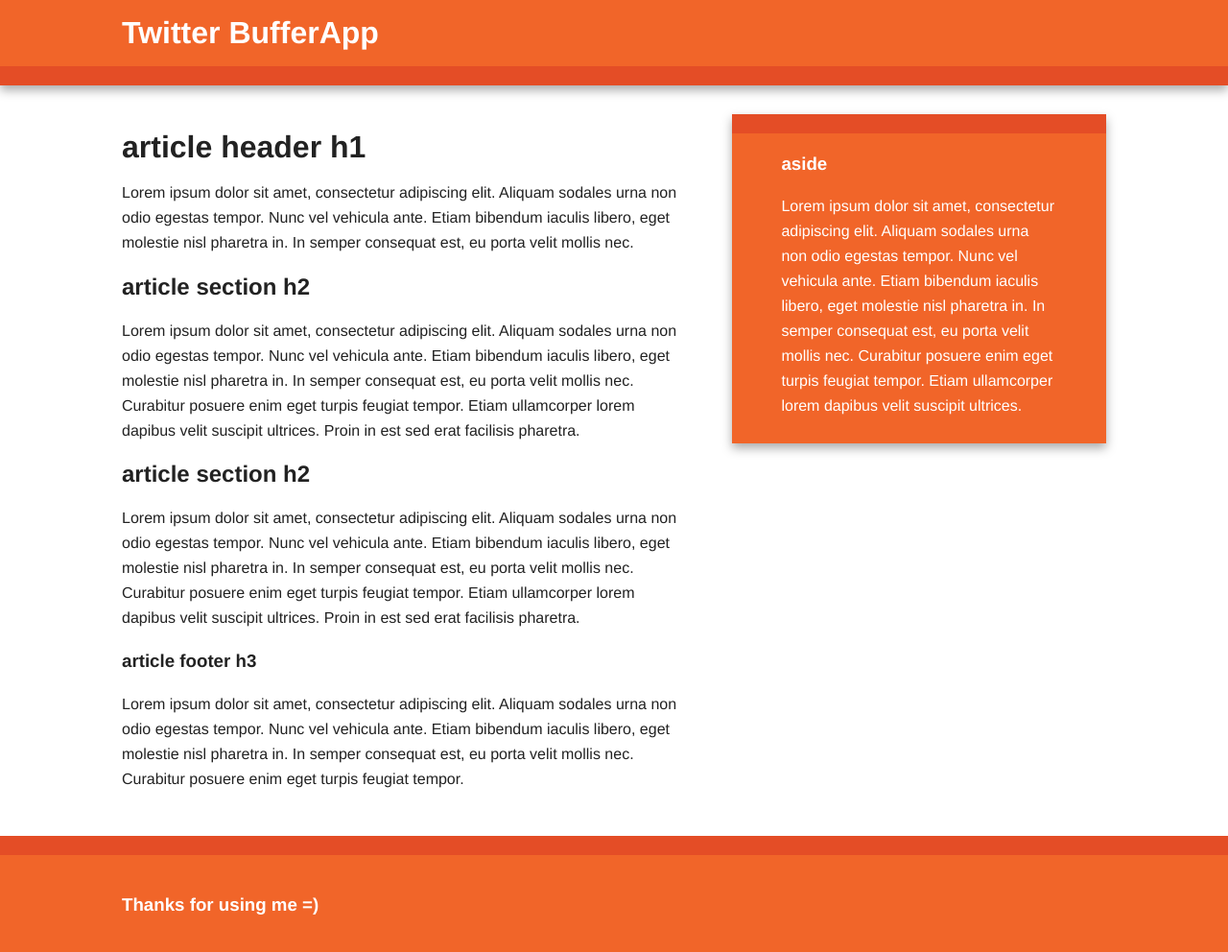
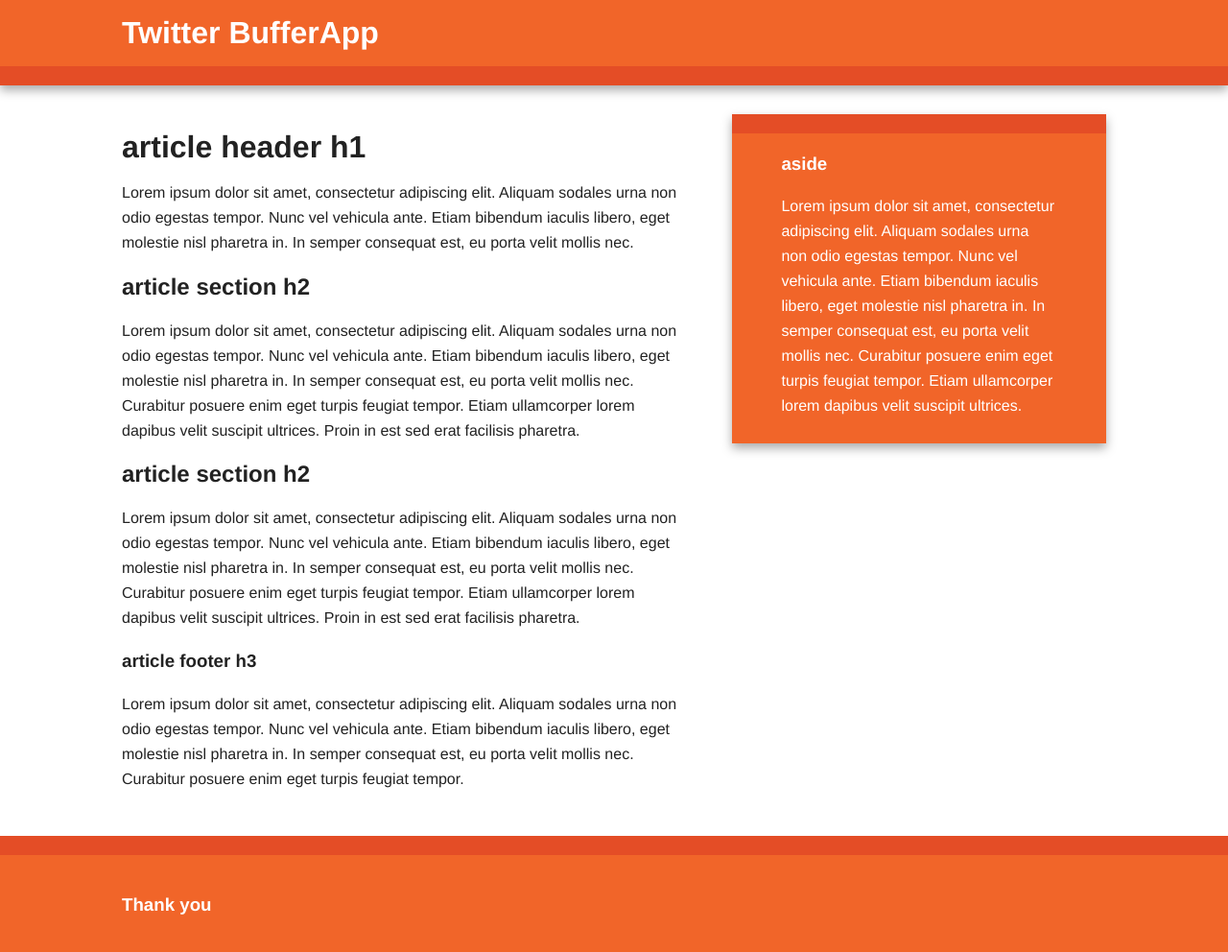
Before and after one commit to twitterbuffer/twitterbuffer.github.io, a plain HTML site: page index.html in a window 1280 px wide. Shown: the whole page at 96% size. Drawn offline with nearby package versions, Linux system fonts and the light colour scheme.

Commit message:
Minor text change

```diff
--- a/index.html
+++ b/index.html
@@ -58,7 +58,7 @@
 
         <div class="footer-container">
             <footer class="wrapper">
-                <h3>Thanks for using me =)</h3>
+                <h3>Thank you</h3>
             </footer>
         </div>
 
```
